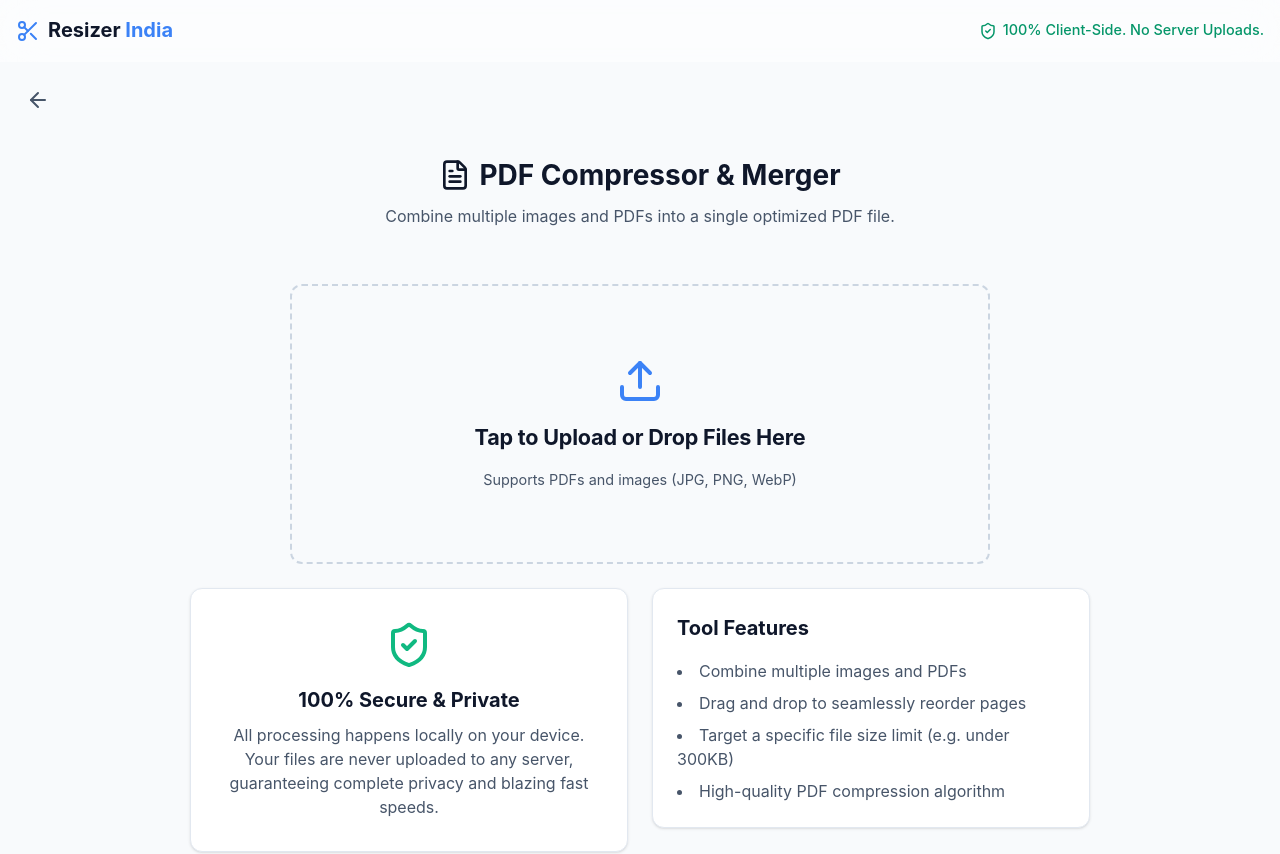
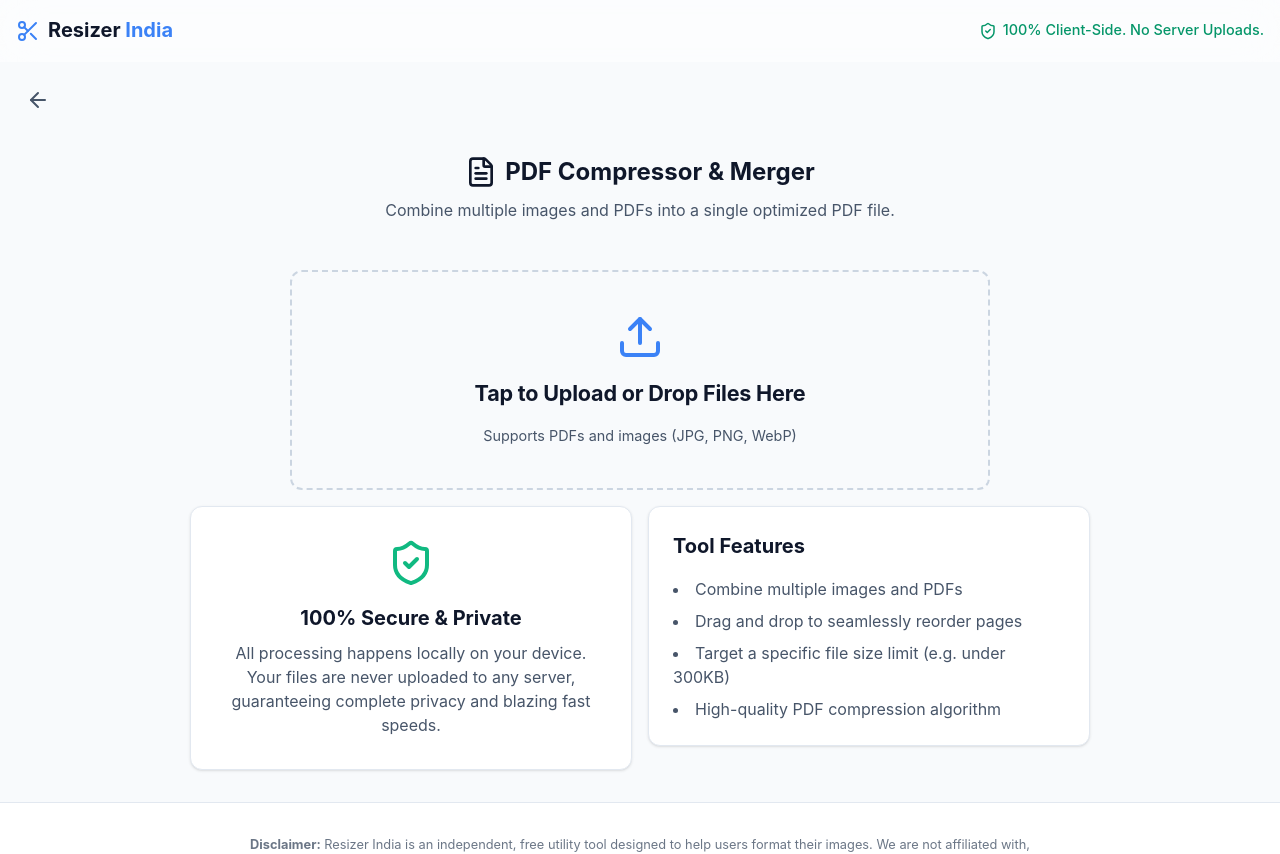
Before and after one commit to TechyNisarg/resizer-india, a React (Vite) app: page /pdf in a window 1280 px wide. Shown: the top 854 px of the page. Built offline with nearby package versions, Linux system fonts and the light colour scheme; a web font is replaced by a local one.

Commit message:
style: compress layout vertically to fit above the fold and fix full-width pills container

```diff
--- a/src/index.css
+++ b/src/index.css
@@ -69,45 +69,31 @@ input { cursor: text; }
 .home-container {
   display: flex;
   flex-direction: column;
-  gap: 1.5rem;
+  gap: 1rem;
   max-width: 1440px;
   margin: 0 auto;
-  padding: 1rem;
+  padding: 0.5rem 1rem;
   width: 100%;
 }
 
-.hero-section { text-align: center; margin-bottom: 1rem; }
-.hero-section h1 { font-size: 1.75rem; color: var(--text-primary); }
+.hero-section { text-align: center; margin-bottom: 0.5rem; }
+.hero-section h1 { font-size: 1.5rem; color: var(--text-primary); }
 
 .workspace {
   display: flex;
   flex-direction: column;
   align-items: center;
-  gap: 1.5rem;
+  gap: 1rem;
   width: 100%;
 }
 
 .info-grid {
   display: grid;
-  grid-template-columns: repeat(auto-fit, minmax(300px, 1fr));
-  gap: 1.5rem;
+  grid-template-columns: repeat(auto-fit, minmax(280px, 1fr));
+  gap: 1rem;
   width: 100%;
   max-width: 900px;
   align-items: start;
-}
-
-/* Preset Selector - Swipeable row of pills */
-.preset-selector {
-  display: flex;
-  flex-direction: column;
-  gap: 1rem;
-}
-
-.pills-container {
-  display: flex;
-  flex-wrap: wrap;
-  gap: 0.5rem;
-  padding-bottom: 0.5rem;
 }
 
 .pill-btn {
@@ -139,7 +125,7 @@ input { cursor: text; }
 .dropzone {
   border: 2px dashed #cbd5e1;
   border-radius: var(--radius);
-  padding: 3rem 2rem;
+  padding: 2rem 1.5rem;
   text-align: center;
   cursor: pointer;
   background: #f8fafc;
@@ -149,7 +135,7 @@ input { cursor: text; }
   align-items: center;
   justify-content: center;
   gap: 1rem;
-  min-height: 280px;
+  min-height: 220px;
   width: 100%;
   margin: 0;
   position: relative;
--- a/src/pages/Home.tsx
+++ b/src/pages/Home.tsx
@@ -149,7 +149,7 @@ export const Home: React.FC = () => {
       )}
 
       <div className="workspace">
-        <div style={{ display: 'flex', flexDirection: 'column', alignItems: 'center', width: '100%', gap: '1.5rem', maxWidth: '900px' }}>
+        <div style={{ display: 'flex', flexDirection: 'column', alignItems: 'center', width: '100%', gap: '1rem', maxWidth: '900px' }}>
           <PresetSelector
             currentCategory={category}
             onCategorySelect={handleCategorySelect}
```
